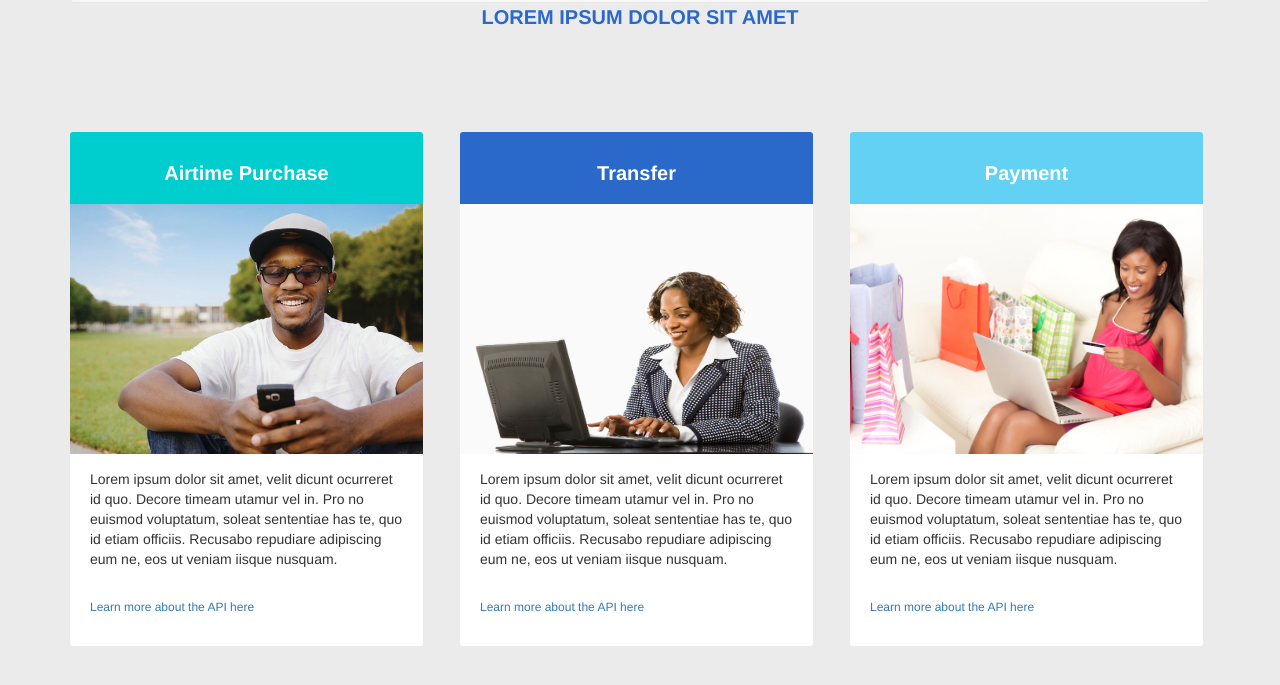
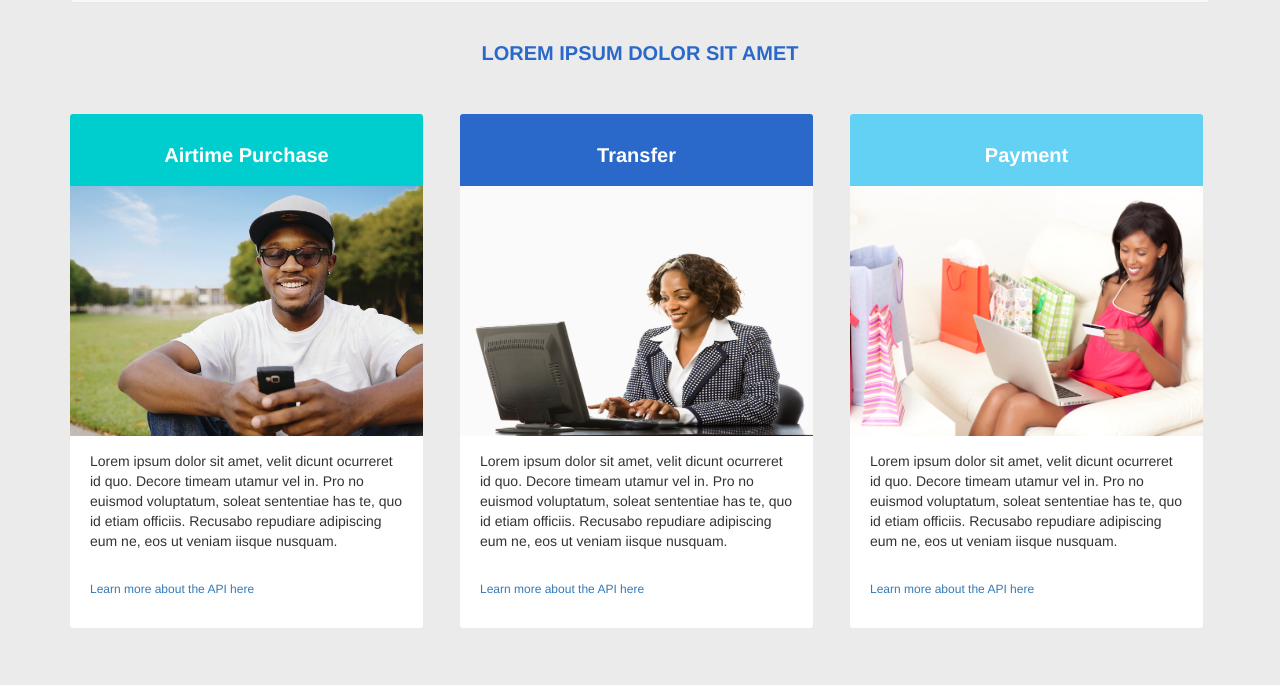
Before and after one commit to paywithcapturemw/DeveloperCentral, a website: page public/index.html in a window 1280 px wide. Shown: the part 101-786 px from the top of the page. Drawn offline with nearby package versions, Linux system fonts and the light colour scheme; some packages are replaced by stand-ins of ours; files that its build step writes are made by us from their sources.

```diff
--- a/public/styles/main.css
+++ b/public/styles/main.css
@@ -13,10 +13,11 @@
     font-weight: bold;
     text-align: center;
     font-size: 20px;
+    padding: 36px 0;
 }
 div.service-div{
   /*position: absolute;*/
-  margin: 90px 22px 100px 15px;
+  margin: 0 22px 0 15px;
   /*border: 1px solid transparent;*/
   border-radius: 3px;
   background-color: #fff;
```
